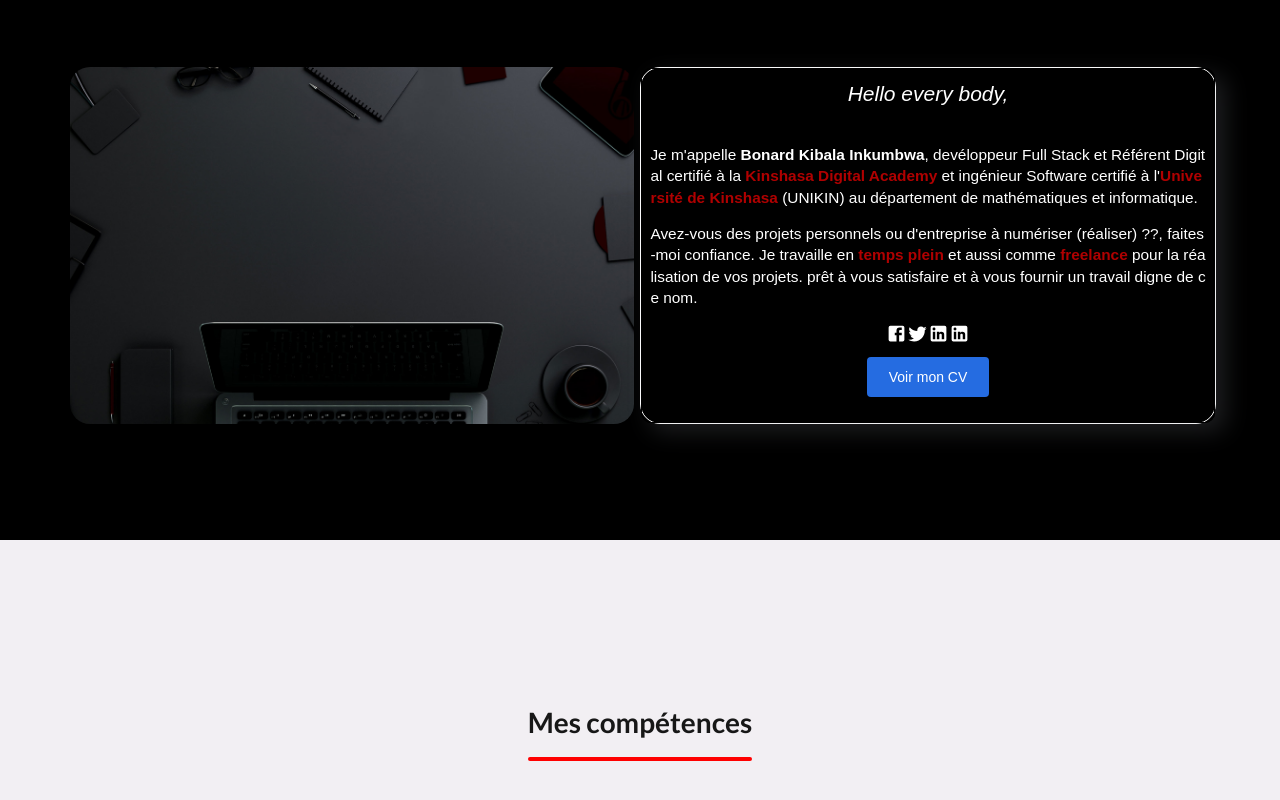
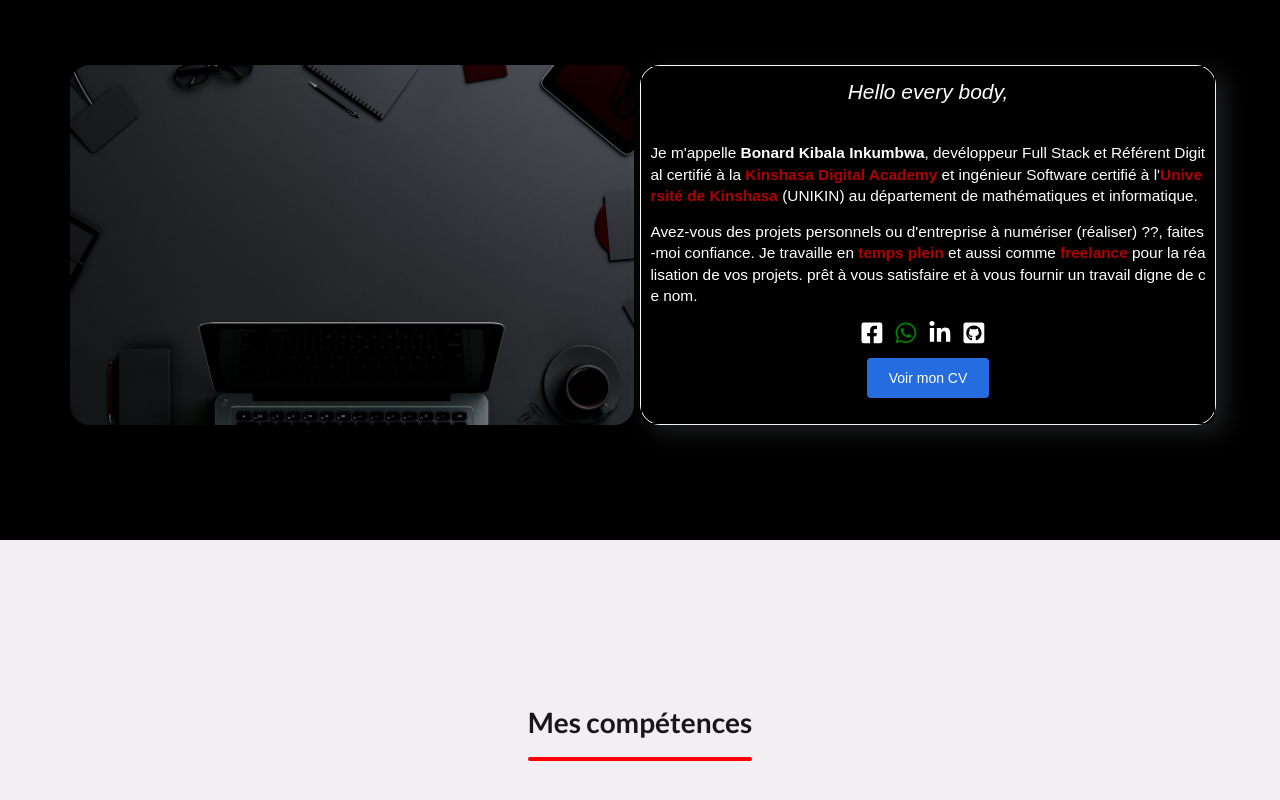
Before and after one commit to BonardKibala/portfolio-news, a React (Create React App) app: page / in a window 1280 px wide. Shown: the part 1060-1860 px from the top of the page. Built offline with nearby package versions, Linux system fonts and the light colour scheme.

Commit message:
feat: refractor code

```diff
--- a/package.json
+++ b/package.json
@@ -20,10 +20,14 @@
     "react-router-dom": "^5.2.0",
     "react-scripts": "4.0.3",
     "react-scroll": "^1.8.4",
+    "react-slick": "^0.28.1",
+    "react-slick-carousel": "^0.14.9",
     "react-svg": "^14.0.12",
     "semantic-ui-css": "^2.4.1",
     "semantic-ui-react": "^2.0.3",
+    "slick-carousel": "^1.8.1",
     "styled-components": "^5.3.1",
+    "typed.js": "^2.0.12",
     "web-vitals": "^1.1.1"
   },
   "scripts": {
--- a/src/components/navbar/index.jsx
+++ b/src/components/navbar/index.jsx
@@ -2,8 +2,28 @@ import React from "react";
 import {Nav,NavLink,Bars,NavMenu} from "./navbarElements";
 import Avatar from "@mui/material/Avatar";
 import { red } from "@mui/material/colors";
+import Tabs from '@mui/material/Tabs';
+import Tab from '@mui/material/Tab';
+
+function LinkTab(props) {
+  return (
+    <Tab
+      component="a"
+      onClick={(event) => {
+        event.preventDefault();
+      }}
+      {...props}
+    />
+  );
+}
 
 const Navbar = () => {
+  const [value, setValue] = React.useState(0);
+
+  const handleChange = (event, newValue) => {
+    setValue(newValue);
+  };
+
   return (
     <div>
       <Nav>
@@ -12,7 +32,7 @@ const Navbar = () => {
           </Avatar></NavLink>
         <Bars/>
         <NavMenu>
-            <NavLink activeClass="active" to="home" spy={true} smooth={true}>Accueil</NavLink>
+            <NavLink to="home" spy={true} smooth={true}>Accueil</NavLink>
             <NavLink to="about" spy={true} smooth={true}>A propos</NavLink>
             <NavLink to="skills" spy={true} smooth={true}>Compétences</NavLink>
             <NavLink to="project" spy={true} smooth={true}>Réalisations</NavLink>
--- a/src/components/navbar/navbarElements.jsx
+++ b/src/components/navbar/navbarElements.jsx
@@ -23,10 +23,10 @@ height: 100%;
 cursor: pointer;
 
 &.active {
-//color:#15cdfc;
+color:#15cdfc;
 }
 &:hover{
-    color: red;
+    color: #15cdfc;
 }
 `
 export const Bars = styled(FaBars)`
--- a/src/pages/about/about.jsx
+++ b/src/pages/about/about.jsx
@@ -18,10 +18,8 @@ import {
   Btns,
   Btn,
 } from "./aboutElements";
-import FacebookIcon from '@material-ui/icons/Facebook';
-import TwitterIcon from '@material-ui/icons/Twitter';
-import LinkedInIcon from '@material-ui/icons/LinkedIn';
-import {Link} from 'react-router-dom';
+import Link from "@mui/material/Link";
+import {FaFacebookSquare,FaWhatsapp,FaLinkedinIn,FaGithubSquare} from 'react-icons/fa';
 
 const About = () => {
   return (
@@ -52,18 +50,10 @@ const About = () => {
                 et à vous fournir un travail digne de ce nom.
             </DescriptionParagraph>
             <Contacts>
-                <Link to="/" style={{color:'white'}}>
-                <FacebookIcon/>
-                </Link>
-                <Link to="/" style={{color:'white'}}>
-                <TwitterIcon/>
-                </Link>
-                <Link to="/" style={{color:'white'}}>
-                <LinkedInIcon/>
-                </Link>
-                <Link to="/" style={{color:'white'}}>
-                <LinkedInIcon/>
-                </Link>
+            <Link href='https://web.facebook.com/bonard.kibala' style={{marginRight:'10px'}}><FaFacebookSquare style={{color:'white', fontSize:'1.7rem',}}/></Link>
+              <Link href='tel:+243819097177' style={{marginRight:'10px'}}><FaWhatsapp style={{color:'green', fontSize:'1.7rem',}}/></Link>
+              <Link href='https://www.linkedin.com/in/bonard-kibala-422a761ba/' style={{marginRight:'10px'}}><FaLinkedinIn style={{color:'white', fontSize:'1.7rem',}}/></Link>
+              <Link href='https://github.com/BonardKibala' style={{marginRight:'10px'}}><FaGithubSquare style={{color:'white', fontSize:'1.7rem'}}/></Link>
             </Contacts>
             <Btns>
             <Btn>
--- a/src/pages/home/home.jsx
+++ b/src/pages/home/home.jsx
@@ -1,4 +1,4 @@
-import React from "react";
+import React, {useEffect,useRef} from "react";
 import bnrd from "../../images/bnrd.png";
 import cv from "../../files/kibala-bonard-Cv.pdf"
 import {
@@ -20,20 +20,23 @@ import {
 } from "./homeElements";
 
 const Home = () => {
+
   return (
     <div id="home">
 <HomeContainer>
       <HomeDetailContainer>
         <HomeDetail>
-          <DetailContent>
-            <Grade><GradeH2>Devéloppeur Full Stack</GradeH2></Grade>
-
+            <div>
+            <DetailContent>
+            <Grade><GradeH2 >Devéloppeur Full Stack</GradeH2></Grade>
             <Description>
               <Paragraph>
                Expert en devéloppement logiciel dont les applications web, Web Mobile, Mobile et Desktop.
               </Paragraph>
             </Description>
           </DetailContent>
+            </div>
+
 
             <Btn>
               <BtnLink href={`${cv}`}>Voir mon CV</BtnLink>
--- a/src/pages/home/homeElements.jsx
+++ b/src/pages/home/homeElements.jsx
@@ -117,7 +117,7 @@ padding-top: .6rem;
 `
 export const H1CardText = styled.h1`
 font-weight:bold;
-font-size: 1.5rem;
+font-size: 1.4rem;
 color:black;
 `;
 
```
Also changed, not shown: 2 other files (tests, documents, lock files or other folders).
